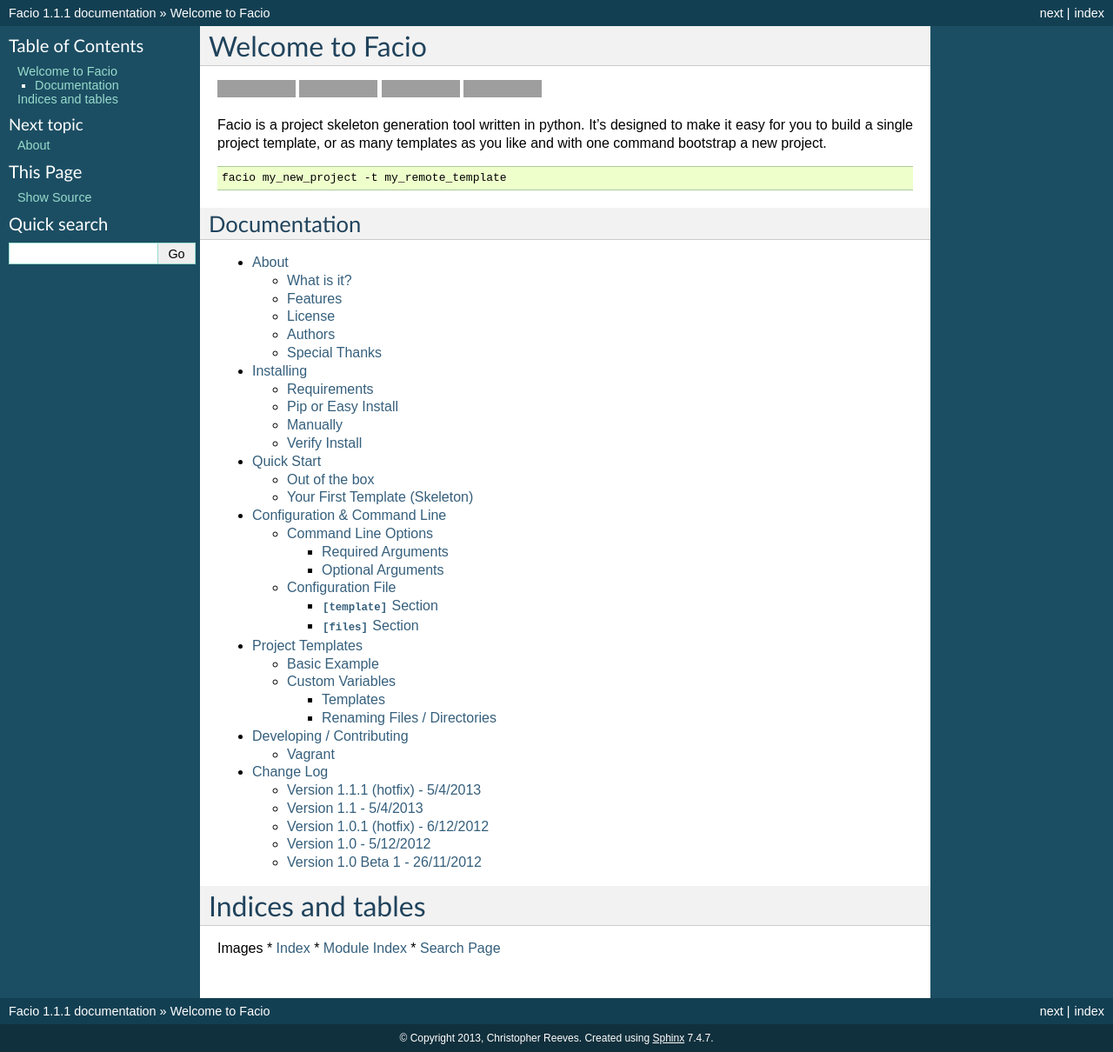
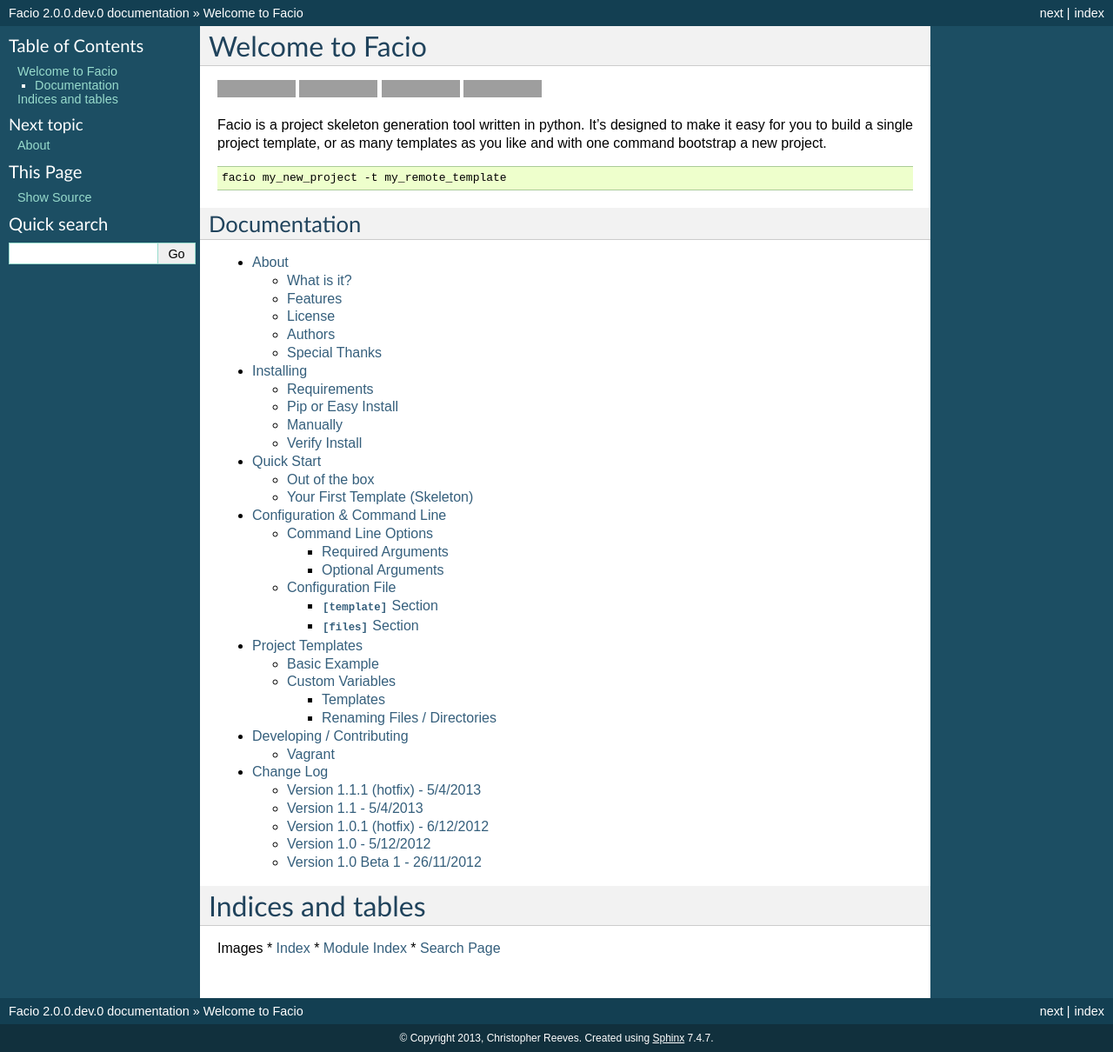
Before and after one commit to krak3n/Facio, a Sphinx documentation site: the page built from docs/index.rst, in a window 1280 px wide. Shown: the whole page at 87% size. Built offline with Sphinx 7.4.7, drawn with Linux system fonts in a browser that asks for light colours; some of the changed lines change nothing that is shown; grey boxes are pictures that could not be loaded.

Commit message:
Generate doc version from facio version information

```diff
--- a/docs/conf.py
+++ b/docs/conf.py
@@ -2,11 +2,19 @@
 # Sphinx Documentation Config
 #
 
+import os
+import sys
+
+sys.path.append(
+    os.path.abspath(os.path.join(os.path.dirname(__file__), '..', 'src')))
+
+import facio
+
 project = u'Facio'
 copyright = u'2013, Christopher Reeves'
 
-version = '1.1'
-release = '1.1.1'
+version = '{0}.{1}'.format(*facio.__VERSION__[:2])
+release = facio.get_version()
 
 extensions = ['sphinx.ext.autodoc', 'sphinx.ext.viewcode']
 templates_path = ['_templates']
```
